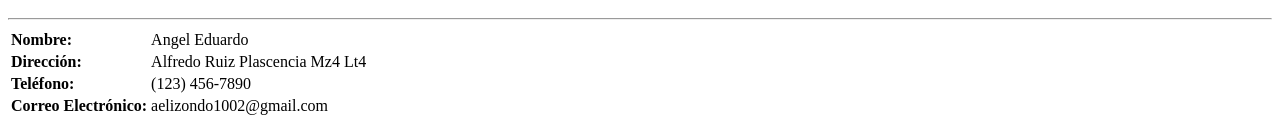
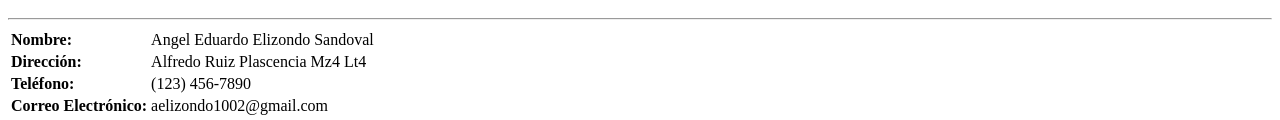
Before and after one commit to ElizondoAngel/Curriculum, a plain HTML site: page index.html in a window 1280 px wide. Shown: the part 308-428 px from the top of the page. Drawn offline with Linux system fonts and the light colour scheme.

Commit message:
Update index.html

```diff
--- a/index.html
+++ b/index.html
@@ -13,7 +13,7 @@
     <table>
         <tr>
             <td><strong>Nombre:</strong></td>
-            <td>Angel Eduardo</td>
+            <td>Angel Eduardo Elizondo Sandoval</td>
         </tr>
         <tr>
             <td><strong>Dirección:</strong></td>
```
